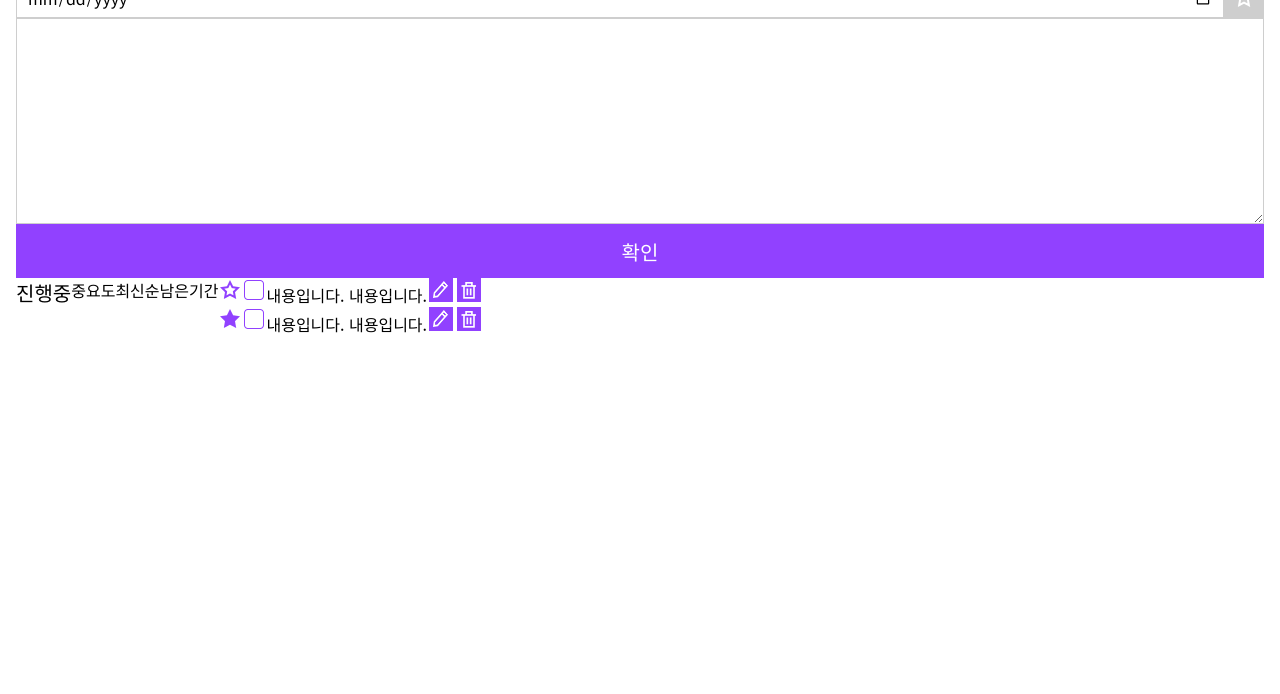
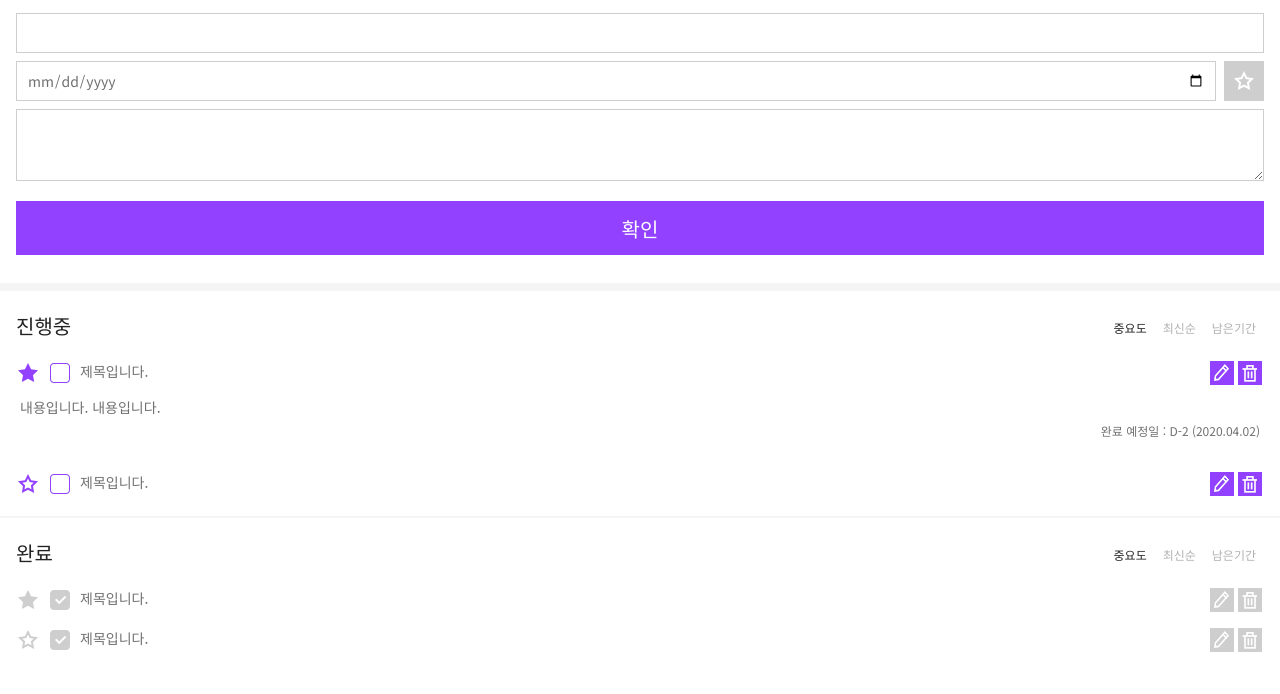
Before and after one commit to heejinlee07/StoodyPlannner, a website: page index.html in a window 1280 px wide. Shown: the part 106-800 px from the top of the page. Drawn offline with nearby package versions, Linux system fonts and the light colour scheme.

Commit message:
feature: html & css

```diff
--- a/css/common.css
+++ b/css/common.css
@@ -2,6 +2,7 @@ html {
   font-size: 10px;
   font-family: 'Noto Sans KR', sans-serif;
   line-height: 1.5;
+  color: #707070;
 }
 * {box-sizing: border-box;}
 
@@ -10,11 +11,15 @@ html {
   box-shadow: 0 0 3px rgba(145, 65, 255, .5);
 }
 
-body {font-size: 1.6rem;}
+body {font-size: 1.4rem;}
 
 h1, h2, h3, h4, h5, h6, p, ul, ol, button  {
   padding: 0;
   margin: 0;
+}
+
+h1, h2, h3, h4, h5, h6 {
+  color: #222;
 }
 
 ul, ol {
@@ -23,9 +28,10 @@ ul, ol {
 
 input[type="text"], input[type="date"], textarea {
   border: 1px solid #cecece;
+  color: #707070;
 }
 input[type="text"], textarea {
-  padding: 11px 10px 9px;
+  padding: 12px 10px 10px;
 }
 input[type="date"] {
   padding: 7px 10px;
@@ -68,9 +74,20 @@ button {
   background: #9141FF;
 }
 
+.btnSort {
+  padding: 6px 4px;
+  margin: 4px;
+  font-size: 1.2rem;
+  color: #b0b0b0;
+}
+.btnSort.active{
+  color: #222;
+}
+
 .btnImportance {
   width: 40px;
   height: 40px;
+  margin-left: 8px;
   background: url(../images/iconStarLineWhite.png) no-repeat 10px 10px;
   background-size: 20px 19px;
   background-color: #cecece;
@@ -98,7 +115,7 @@ button.btnDelete {
   background-position: 4px 4px;
   background-image: url(../images/iconDelete.png);
 }
-li.complete button.btnEdit, li.complete button.btnDelete {
+.complete button.btnEdit, .complete button.btnDelete {
   background-color: #cecece;
 }
 
@@ -107,6 +124,7 @@ li.complete button.btnEdit, li.complete button.btnDelete {
   width: 24px;
   height: 24px;
   padding-top: 24px;
+  margin-right: 8px;
   overflow: hidden;
   background-image: url(../images/iconStarLineColor.png);
   background-size: 20px 19px;
@@ -116,9 +134,9 @@ li.complete button.btnEdit, li.complete button.btnDelete {
 .iconImportance.check {
   background-image: url(../images/iconStarFullColor.png);
 }
-li.complete .iconImportance {
+.complete .iconImportance {
   background-image: url(../images/iconStarLineGray.png);
 }
-li.complete .iconImportance.check {
+.complete .iconImportance.check {
   background-image: url(../images/iconStarFullGray.png);
 }
--- a/css/style.css
+++ b/css/style.css
@@ -1,35 +1,67 @@
 .brandName {
+  padding: 40px 0 20px;
   text-align: center;
-  font-size: 24px;
-  font-weight: 900;
+  font-size: 34px;
+  font-weight: 300;
   color: #9141FF;
-  border-bottom: 8px solid #eee;
 }
-form#todoInputArea {
+
+#todoInputArea {
   display: flex;
   flex-wrap: wrap;
-  padding: 0 16px;
+  padding: 0 16px 28px;
+  border-bottom: 6px solid #f5f5f5;
 }
-.inputSubject {
+.inputSubject, .textareaContent {
   width: 100%;
+  margin: 8px 0;
 }
 .inputDate {
   flex-grow: 1;
 }
 .textareaContent {
-  width: 100%;
+  margin-bottom: 20px;
+}
+
+.viewBox {
+  display: flex;
+  flex-wrap: wrap;
+  padding: 20px 16px;
+  border-top: 2px solid #f5f5f5;
 }
 h2.title {
+  flex-grow: 1;
   font-size: 20px;
   font-weight: 500;
-}
-.todoIng {
-  display: flex;
-  flex-wrap: wrap;
-  align-content: center;
-  padding: 0 16px;
 }
 .sortArea {
   display: flex;
   align-content: center;
+  justify-content: center;
 }
+.todoList {
+  width: 100%;
+  margin-top:16px;
+}
+.todoList li {
+  display: flex;
+  flex-wrap: wrap;
+  margin-bottom: 16px;
+}
+.todoList li:last-child {
+  margin-bottom: 0;
+}
+.todoList .subjectView {
+  flex-grow: 1;
+  margin: 0 8px;
+}
+
+.contentView {
+  width: 100%;
+  padding: 12px 4px 16px;
+}
+.targetDate {
+  margin-top: 4px;
+  font-size:12px;
+  text-align: right;
+}
--- a/index.html
+++ b/index.html
@@ -5,31 +5,76 @@
   <meta name="viewport" content="width=device-width, initial-scale=1.0">
   <title>Document</title>
   <link rel="stylesheet" href="https://cdnjs.cloudflare.com/ajax/libs/normalize/8.0.1/normalize.min.css" integrity="sha256-l85OmPOjvil/SOvVt3HnSSjzF1TUMyT9eV0c2BzEGzU=" crossorigin="anonymous" />
-  <link href="https://fonts.googleapis.com/css2?family=Noto+Sans+KR:wght@400;500;900&display=swap" rel="stylesheet">
+  <link href="https://fonts.googleapis.com/css2?family=Noto+Sans+KR:wght@300;400;500;900&display=swap" rel="stylesheet">
   <link rel="stylesheet" href="./css/style.css">
   <link rel="stylesheet" href="./css/common.css">
 </head>
 <body>
 
+
 <div id="container">
-    <h1 class="brandName">STOODY Planer</h1>
-    <form action="" id="todoInputArea">
+  <h1 class="brandName">STOODY Planner</h1>
+
+  <!-- TodoList 작성폼 -->
+  <div id="todoInputArea">
     <input type="text" class="inputSubject">
     <input type="date" class="inputDate">
     <button class="btnImportance" title="중요도 체크"></button>
-      <textarea name="" id="" cols="30" rows="10" class="textareaContent"></textarea>
+    <textarea name="" id="" rows="3" class="textareaContent"></textarea>
     <button class="btnFull btnConfirm">확인</button>
-    </form>
-    <div class="todoIng">
+  </div>
+  <!-- Active List -->
+  <div class="viewBox">
     <h2 class="title">진행중</h2>
     <ul class="sortArea">
-        <li><button class="btnClear">중요도</button></li>
-        <li><button class="btnClear">최신순</button></li>
-        <li><button class="btnClear">남은기간</button></li>
+      <li><button class="btnSort active">중요도</button></li>
+      <li><button class="btnSort">최신순</button></li>
+      <li><button class="btnSort">남은기간</button></li>
     </ul>
     <ul class="todoList">
-        <li><span class="iconImportance">중요도 :  보통</span><input type="checkbox" name="" id="test" class="inputCheckbox"><label class="iconCheckbox" for="test"></label><span class="content">내용입니다. 내용입니다.</span><button class="btnEdit">수정</button><button class="btnDelete">삭제</button></li>
-        <li><span class="iconImportance check">중요도 :  보통</span><input type="checkbox" name="" id="test1" class="inputCheckbox"><label class="iconCheckbox" for="test1"></label><span class="content">내용입니다. 내용입니다.</span><button class="btnEdit">수정</button><button class="btnDelete">삭제</button></li>
+      <li>
+        <span class="iconImportance check">중요도 :  보통</span>
+        <input type="checkbox" id="test1" class="inputCheckbox"><label class="iconCheckbox" for="test1"></label>
+        <span class="subjectView">제목입니다.</span>
+        <button class="btnEdit">수정</button>
+        <button class="btnDelete">삭제</button>
+        <div class="contentView">
+          내용입니다. 내용입니다.
+          <div class="targetDate">완료 예정일 : D-2 (2020.04.02)</div>
+        </div>
+      </li>
+      <li>
+        <span class="iconImportance">중요도 :  보통</span>
+        <input type="checkbox" id="test2" class="inputCheckbox"><label class="iconCheckbox" for="test2"></label>
+        <span class="subjectView">제목입니다.</span>
+        <button class="btnEdit">수정</button>
+        <button class="btnDelete">삭제</button>
+      </li>
+    </ul>
+  </div>
+  <!-- Completed List-->
+  <div class="viewBox">
+    <h2 class="title">완료</h2>
+    <ul class="sortArea">
+      <li><button class="btnSort active">중요도</button></li>
+      <li><button class="btnSort">최신순</button></li>
+      <li><button class="btnSort">남은기간</button></li>
+    </ul>
+    <ul class="todoList complete">
+      <li>
+        <span class="iconImportance check">중요도 :  보통</span>
+        <input type="checkbox" id="test3" class="inputCheckbox" checked><label class="iconCheckbox" for="test3"></label>
+        <span class="subjectView">제목입니다.</span>
+        <button class="btnEdit">수정</button>
+        <button class="btnDelete">삭제</button>
+      </li>
+      <li>
+        <span class="iconImportance">중요도 :  보통</span>
+        <input type="checkbox" id="test4" class="inputCheckbox" checked><label class="iconCheckbox" for="test4"></label>
+        <span class="subjectView">제목입니다.</span>
+        <button class="btnEdit">수정</button>
+        <button class="btnDelete">삭제</button>
+      </li>
     </ul>
   </div>
 </div>
```
Lines whose indentation alone changed are shown as unchanged.
